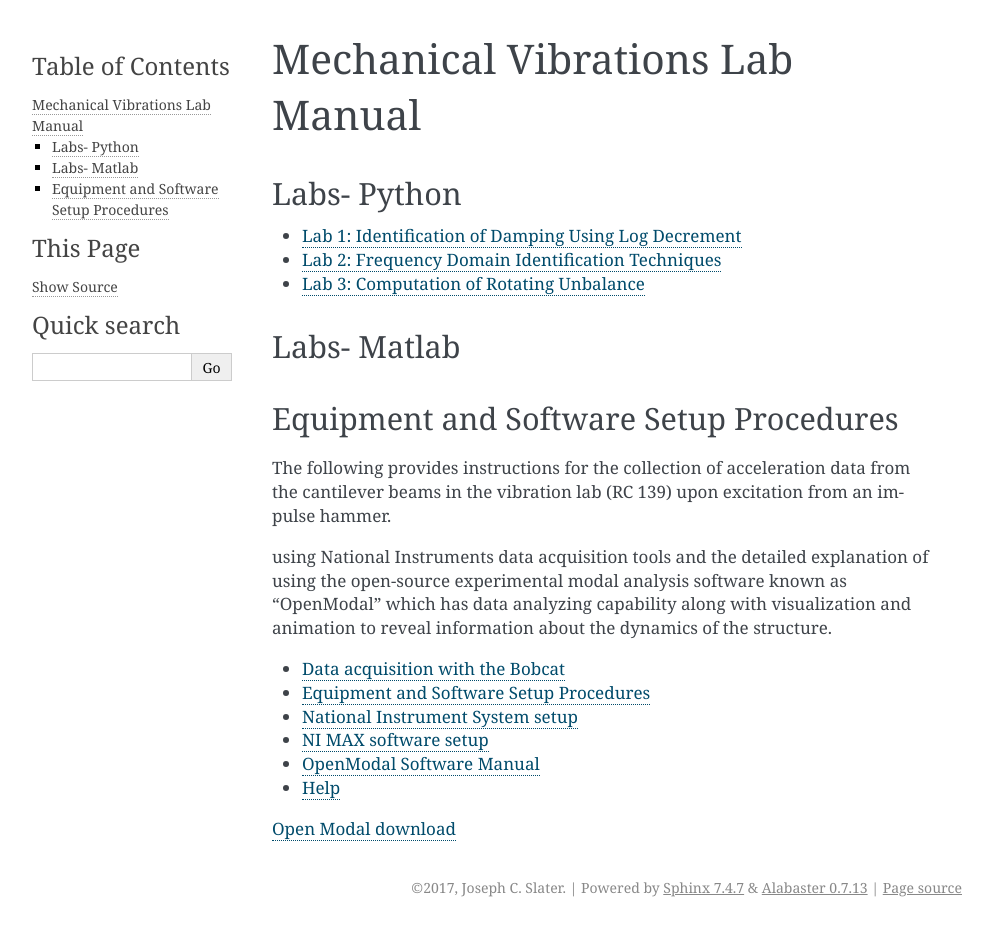
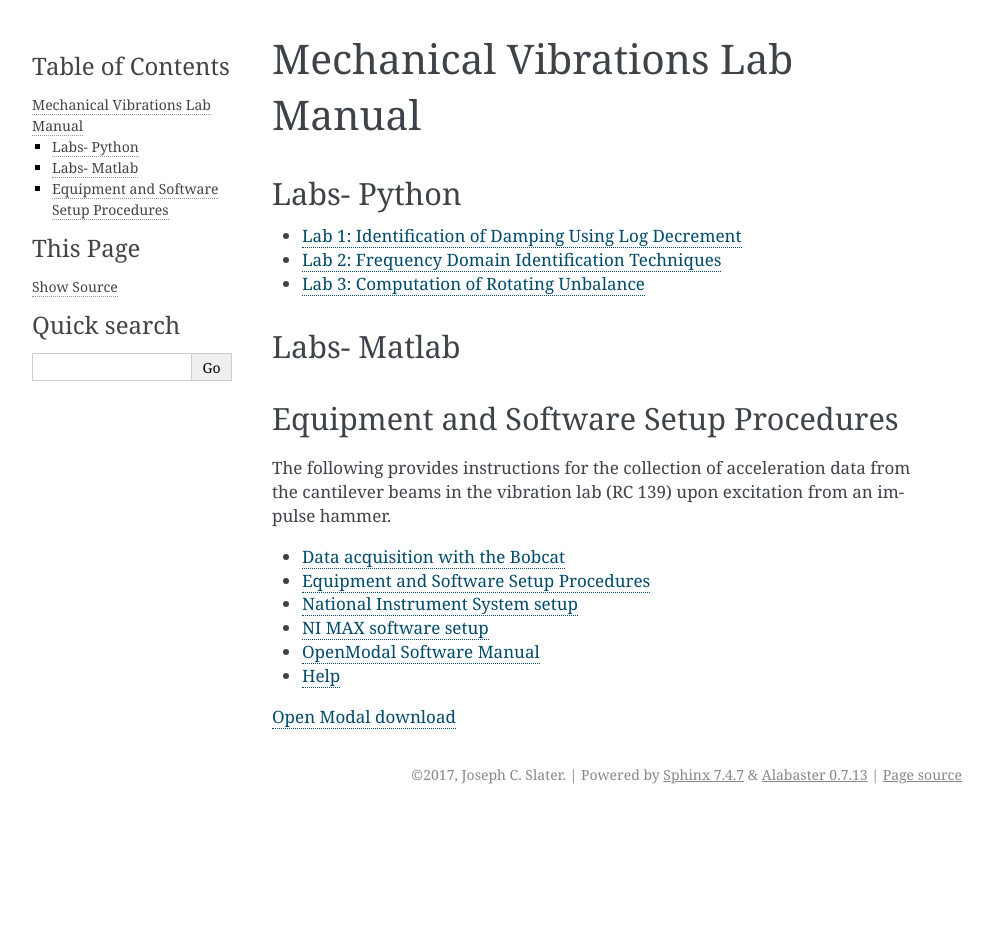
Before and after one commit to josephcslater/MechanicalVibrationLab, a Sphinx documentation site: the page built from source/index.rst, in a window 1280 px wide. Shown: the whole page, without its empty margins (148-1141 px from the left). Built offline with Sphinx 7.4.7, drawn with Linux system fonts in a browser that asks for light colours; pages that are not in the unit, such as notebooks, are missing from menus; after the commit the page ends 900 px from its top, so only the background shows below that.

Commit message:
Keep examples in sync

```diff
--- a/source/index.rst
+++ b/source/index.rst
@@ -33,9 +33,6 @@
 The following provides instructions for the collection of acceleration data from the cantilever beams in the vibration lab (RC 139) upon excitation from an impulse hammer.
 
 
-
-using National Instruments data acquisition tools and the detailed explanation of using the open-source experimental modal analysis software known as "OpenModal" which has data analyzing capability along with visualization and animation to reveal information about the dynamics of the structure.
-
 .. toctree::
    :maxdepth: 1
 
```
